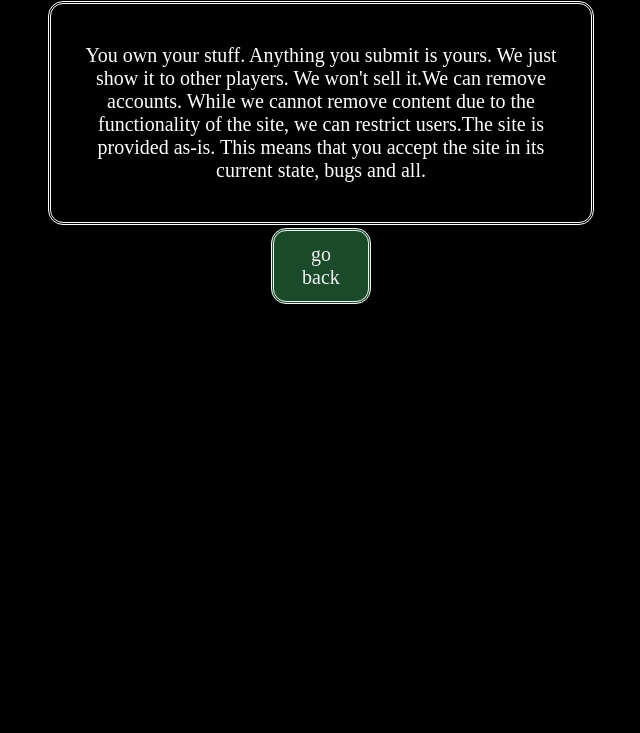
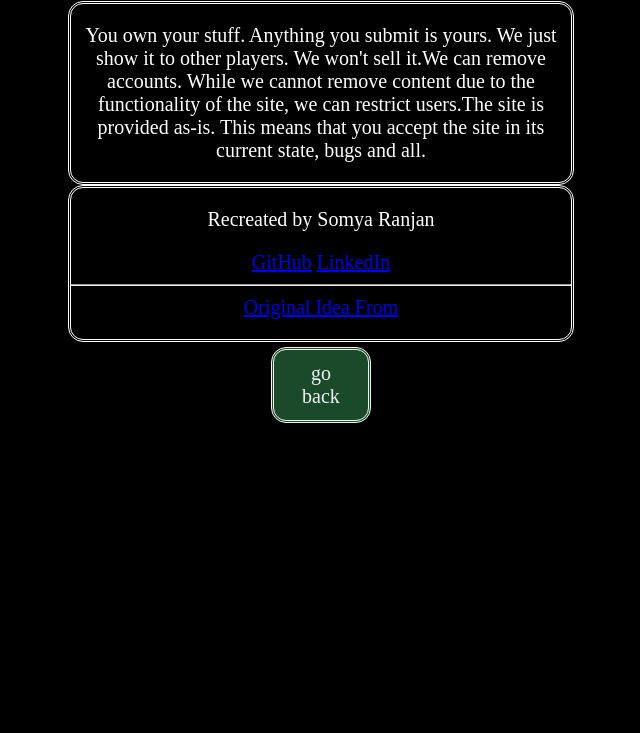
Before and after one commit to somya1150/your-ai-slop-bores-me, a plain HTML site: page terms2.html in a window 1280 px wide. Shown: the part 67-800 px from the top of the page, without its empty margins (319-959 px from the left). Drawn offline with Linux system fonts and the light colour scheme.

Commit message:
Add files via upload

```diff
--- a/styleT.CSS
+++ b/styleT.CSS
@@ -20,7 +20,6 @@ div{
     border-style: double;
     border-radius: 15px;
     height: auto;
-    padding: 20px;
     text-align: center;
 
 }
@@ -32,7 +31,8 @@ a.button-linkx {
     border-radius: 15px;
     text-decoration: none;
     background-color: #1a4a2a;
-    margin-top: -17PX;
+    margin-top: 5PX;
+    margin-bottom: 5px;
     font-size: 16px;
     font-size: 20px;
     cursor: pointer;
@@ -46,3 +46,6 @@ a.button-linkx:hover{
     height: fit-content;
     border-style: none;
 }
+.social-links{
+    padding-bottom: 20px;
+}
--- a/terms2.html
+++ b/terms2.html
@@ -13,9 +13,20 @@
 remove content due to the functionality of the site, we can restrict users.The site is provided as-is. This means that you accept the site in its current
 state, bugs and all.</p>
     </div>
+
+
+</body>
+<footer>
+
+  <div class="social-links">
+        <p>Recreated by Somya Ranjan</p>
+
+    <a href="https://github.com/somya1150" target="_blank">GitHub</a>
+    <a href="https://www.linkedin.com/in/somya-ranjan-1aa598398?utm_source=share_via&utm_content=profile&utm_medium=member_android" target="_blank">LinkedIn</a>
+    <hr>
+    <a href="https://youraislopbores.me/" target="blank">Original Idea From</a>
+    </div>
     <div class="xy"> <a href="larp.html" class="button-linkx">go back</a>
     </div>
-
-</body>
-
+</footer>
 </html>
```
Also changed, not shown: terms.html (+13 -3 lines).
